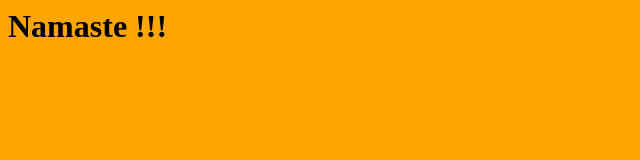
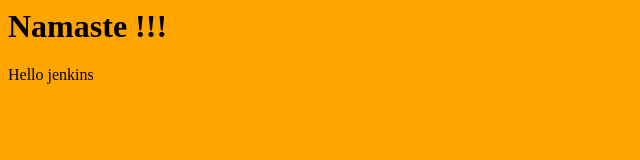
Before and after one commit to sourabhskc/devopsal3, a plain HTML site: page index.html in a window 1280 px wide. Shown: the full height of the page, 0-640 px from the left. Drawn offline with Linux system fonts and the light colour scheme.

Commit message:
github webhook practice

```diff
--- a/index.html
+++ b/index.html
@@ -1,3 +1,4 @@
 <body bgcolor='orange'>
 	<h1>Namaste !!! </h1>
+	Hello jenkins
 	</body>
```
